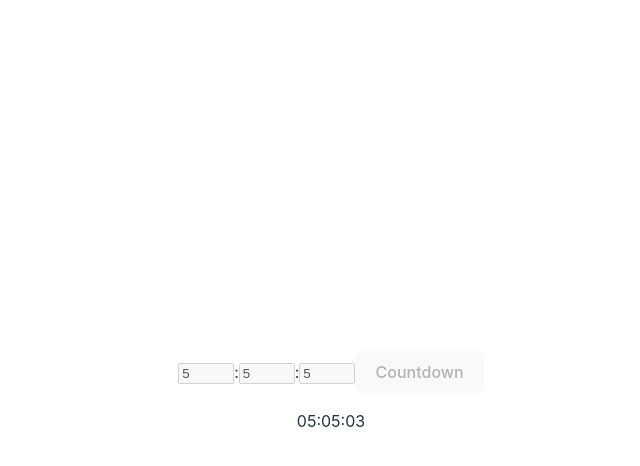
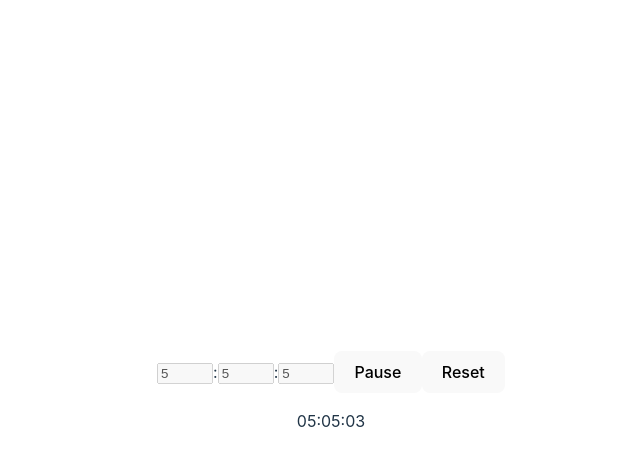
Before and after one commit to bigsaigon333/simple-stopwatch, a React (Vite) app: page / in a window 1280 px wide. Both pictures are taken after typing "5", "5", "5" into the empty fields and a click on the button "Countdown". Shown: the top 466 px of the page, without its empty margins (309-949 px from the left). Built offline with nearby package versions, Linux system fonts and the light colour scheme.

Commit message:
feat: Reset 버튼을 누르면 초기화된다

```diff
--- a/src/Form.tsx
+++ b/src/Form.tsx
@@ -24,6 +24,14 @@ export default function Form(): JSX.Element {
 
     return () => clearInterval(timeId);
   }, [isActive, totalSeconds]);
+
+  const handleResetClick = () => {
+    setHours(0);
+    setMinutes(0);
+    setSeconds(0);
+
+    setIsActive(false);
+  };
 
   return (
     <form
@@ -70,9 +78,18 @@ export default function Form(): JSX.Element {
         max="60"
         disabled={isActive}
       />
+      {isActive ? (
+        <>
+          <button type="button">Pause</button>
+          <button type="button" onClick={handleResetClick}>
+            Reset
+          </button>
+        </>
+      ) : (
         <button type="submit" disabled={isActive}>
           Countdown
         </button>
+      )}
       {isActive && <p>{toTimeString(totalSeconds)}</p>}
     </form>
   );
```
